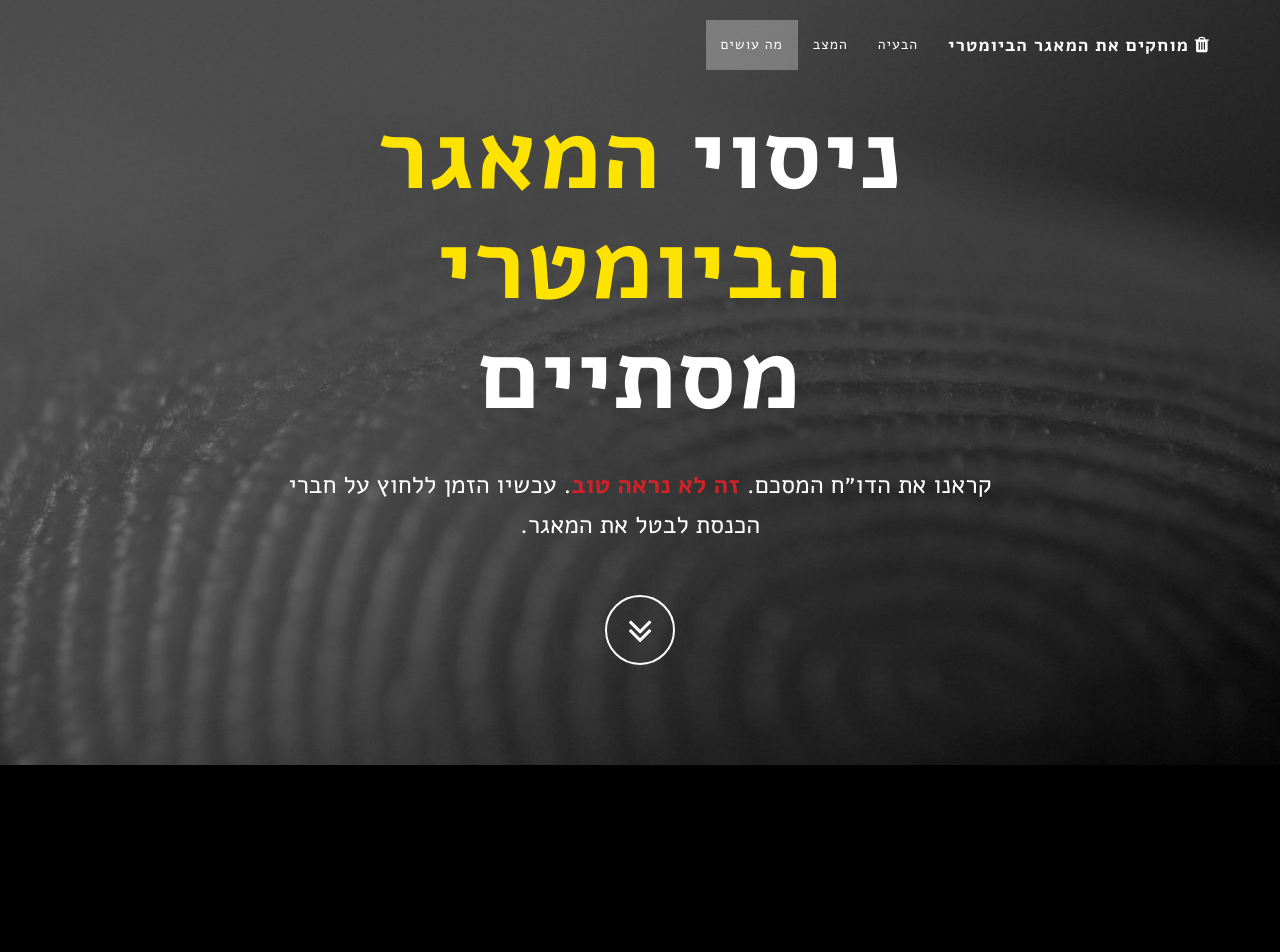
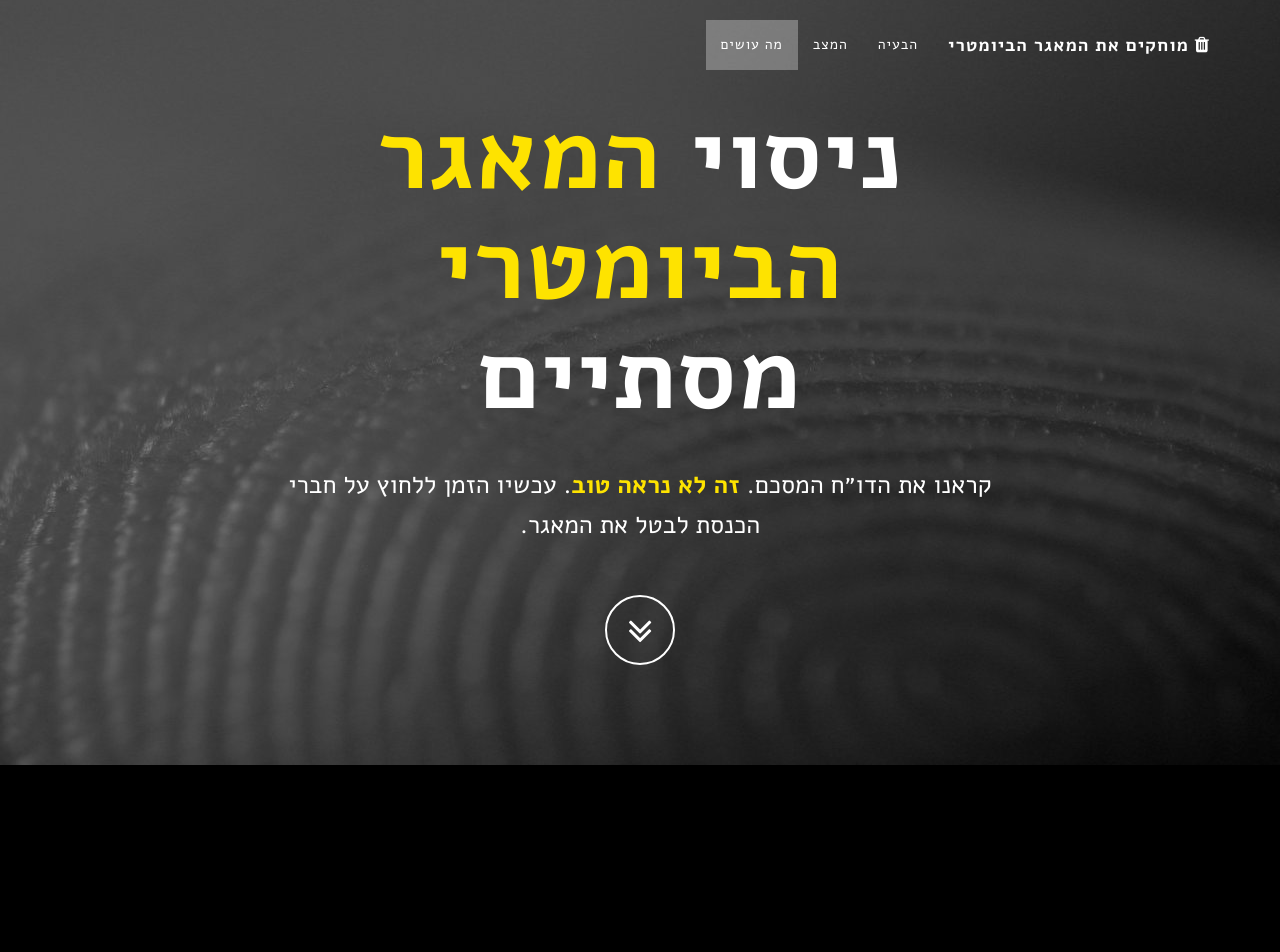
Before and after one commit to no2bio/mk-personal, a Jekyll site: the page built from index.html, in a window 1280 px wide. Shown: the top 952 px of the page. Built offline with Jekyll 4.4.1, drawn with Linux system fonts in a browser that asks for light colours.

Commit message:
Better "doesn't look good" link

```diff
--- a/_includes/header.html
+++ b/_includes/header.html
@@ -9,7 +9,8 @@
                           מסתיים</h1>
                         <p class="intro-text">
                           קראנו את הדו״ח המסכם.
-                          <a href="http://test.calcalist.co.il/internet/articles/0,7340,L-3661721,00.html" target="_blank"><strong>זה לא נראה טוב</strong></a>.
+                          <a class="bio-yellow"
+                              href="https://archive.is/cKA1j#selection-3287.262-3287.475" target="_blank"><strong>זה לא נראה טוב</strong></a>.
                           עכשיו הזמן ללחוץ על חברי הכנסת לבטל את המאגר.
                         </p>
                         <a href="#about" class="btn btn-circle page-scroll">
--- a/_layouts/default.html
+++ b/_layouts/default.html
@@ -6,7 +6,7 @@
     {% include header.html %}
     {% include about.html %}
     {% include mk-status.html %}
-    {% include contact.html %}
+    {% include action.html %}
     {% include footer.html %}
     {% include mail-modal.html %}
     {% include js.html %}
```
Also changed, not shown: _includes/action.html (renamed from _includes/contact.html).
